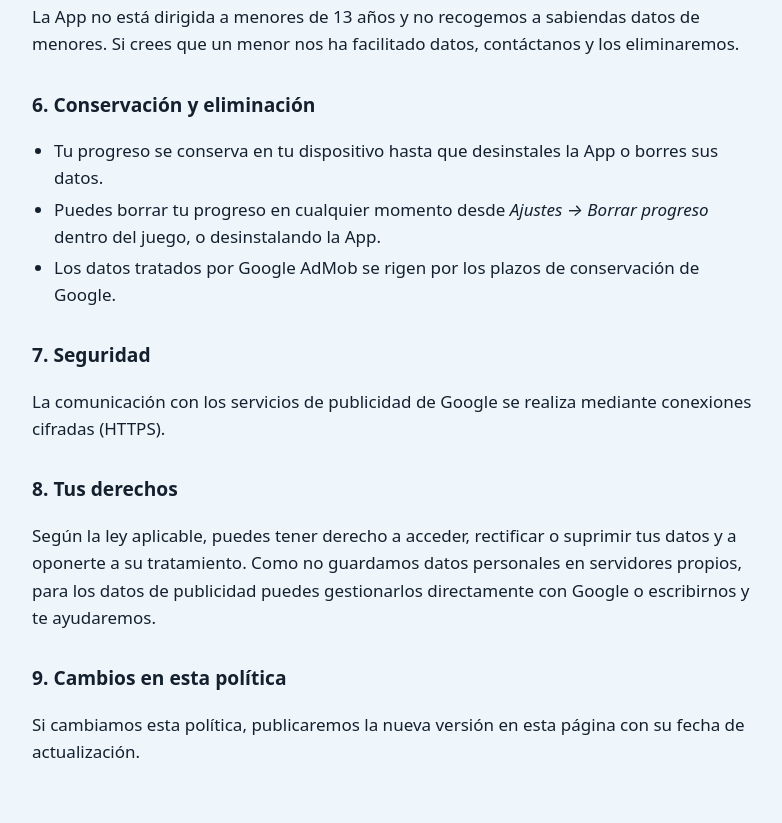
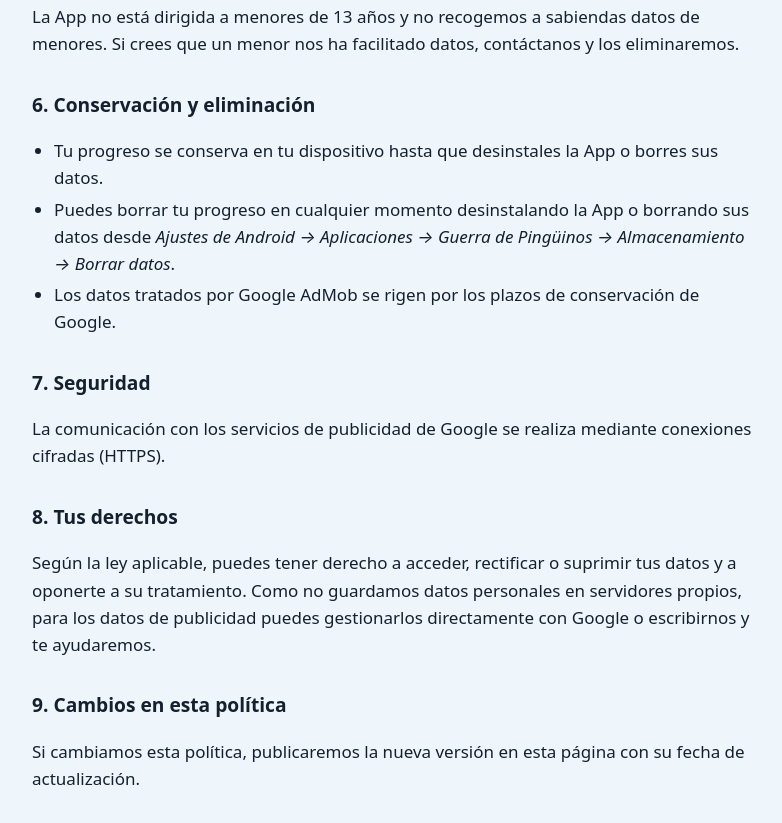
Before and after one commit to leoogary/leoogary.github.io, a plain HTML site: page privacidad.html in a window 1280 px wide. Shown: the part 1494-2317 px from the top of the page, without its empty margins (248-1030 px from the left). Drawn offline with Linux system fonts and the light colour scheme.

Commit message:
Política: borrar progreso desde los ajustes de Android
El juego ya no tiene botón para borrar el progreso; la política indica
cómo hacerlo desinstalando la app o borrando sus datos en Android.

Co-Authored-By: Claude Opus 5.5 <noreply@anthropic.com>

```diff
--- a/privacidad.html
+++ b/privacidad.html
@@ -86,8 +86,8 @@
       <ul>
         <li>Tu progreso se conserva en tu dispositivo hasta que desinstales la App o borres sus datos.</li>
         <li>
-          Puedes borrar tu progreso en cualquier momento desde <em>Ajustes → Borrar progreso</em> dentro del juego,
-          o desinstalando la App.
+          Puedes borrar tu progreso en cualquier momento desinstalando la App o borrando sus datos desde
+          <em>Ajustes de Android → Aplicaciones → Guerra de Pingüinos → Almacenamiento → Borrar datos</em>.
         </li>
         <li>Los datos tratados por Google AdMob se rigen por los plazos de conservación de Google.</li>
       </ul>
```
